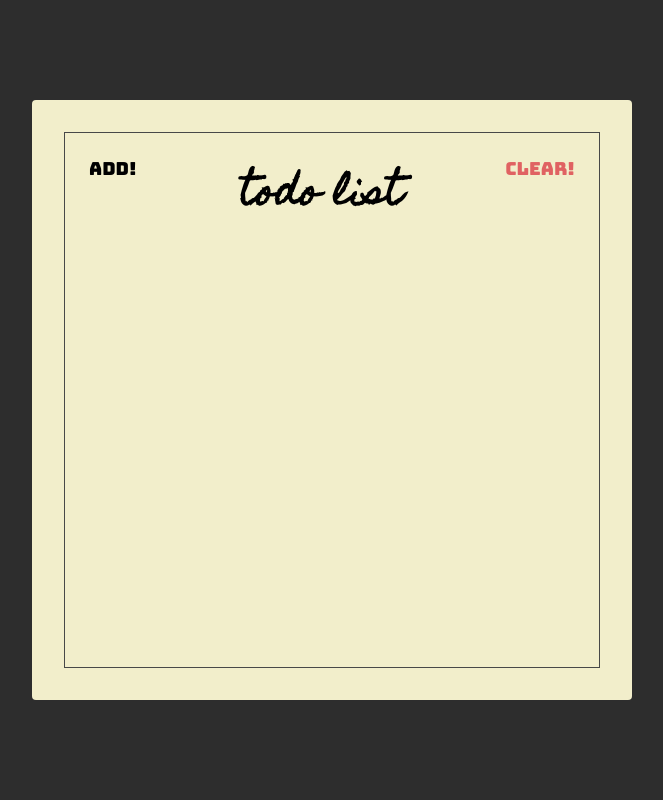
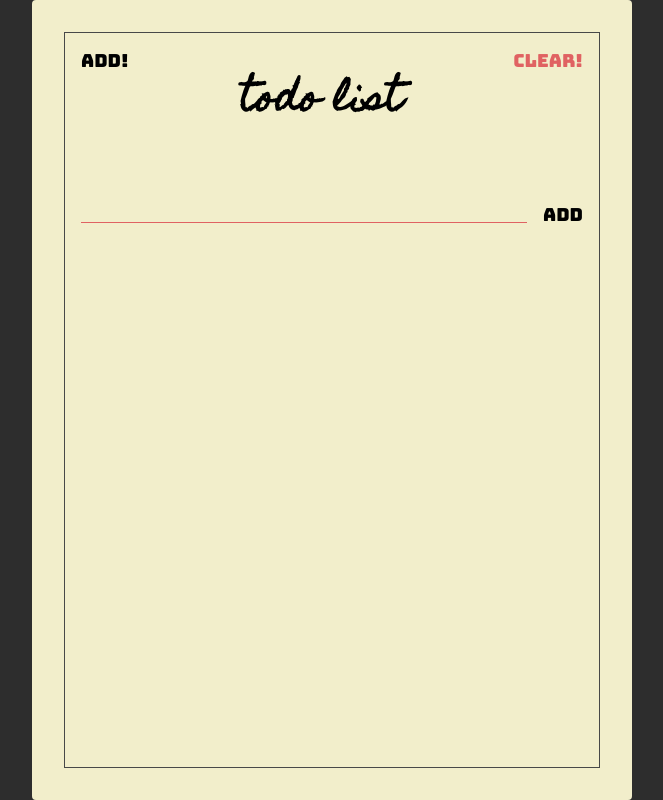
Before and after one commit to drdoof21/react-course-new, a website: page index.html in a window 1280 px wide. Shown: the whole page, without its empty margins (308-971 px from the left). Drawn offline with Linux system fonts and the light colour scheme.

Commit message:
create 'add todo' section

```diff
--- a/index.html
+++ b/index.html
@@ -16,11 +16,17 @@
   <body>
     <div class="container">
       <div class="frame">
-        <div class="header">
+        <section class="header">
           <button class="header-btn">Add!</button>
           <h1 class="header-title">Todo list</h1>
           <button class="header-btn main-red-color">Clear!</button>
-        </div>
+        </section>
+        <section class="add">
+          <form class="add-form">
+            <input type="text" class="add-input" />
+            <button class="add-btn">Add</button>
+          </form>
+        </section>
       </div>
     </div>
   </body>
--- a/style.css
+++ b/style.css
@@ -18,7 +18,7 @@
   display: flex;
   justify-content: center;
   align-content: center;
-  align-items: center;
+  /* align-items: center; */
 
   background-color: #2d2d2d;
   height: 100vh;
@@ -34,7 +34,7 @@
 
 .container {
   width: 600px;
-  height: 600px;
+  height: 800px;
   background-color: #f2eecb;
   border-radius: 4px;
 
@@ -68,8 +68,47 @@
   font-size: 1.8rem;
   font-family: "Bungee", sans-serif;
 
-  padding: 24px;
+  padding: 16px;
+  cursor: pointer;
+
   background: unset;
   border: unset;
   outline: unset;
 }
+
+.add {
+  padding: 16px;
+}
+
+.add-form {
+  display: flex;
+  align-items: flex-start;
+}
+
+.add-input {
+  background: unset;
+  border: unset;
+  padding: 0 64px;
+
+  flex: 1;
+
+  border-bottom: 1px solid var(--main-red-color);
+  outline: unset;
+
+  font-family: "Homemade Apple", sans-serif;
+  font-size: 16px;
+  text-transform: lowercase;
+}
+
+.add-btn {
+  font-size: 1.8rem;
+  font-family: "Bungee", sans-serif;
+
+  padding: 16px;
+  padding-right: unset;
+  cursor: pointer;
+
+  background: unset;
+  border: unset;
+  outline: unset;
+}
```
Also changed, not shown: .codesandbox/workspace.json (added).
